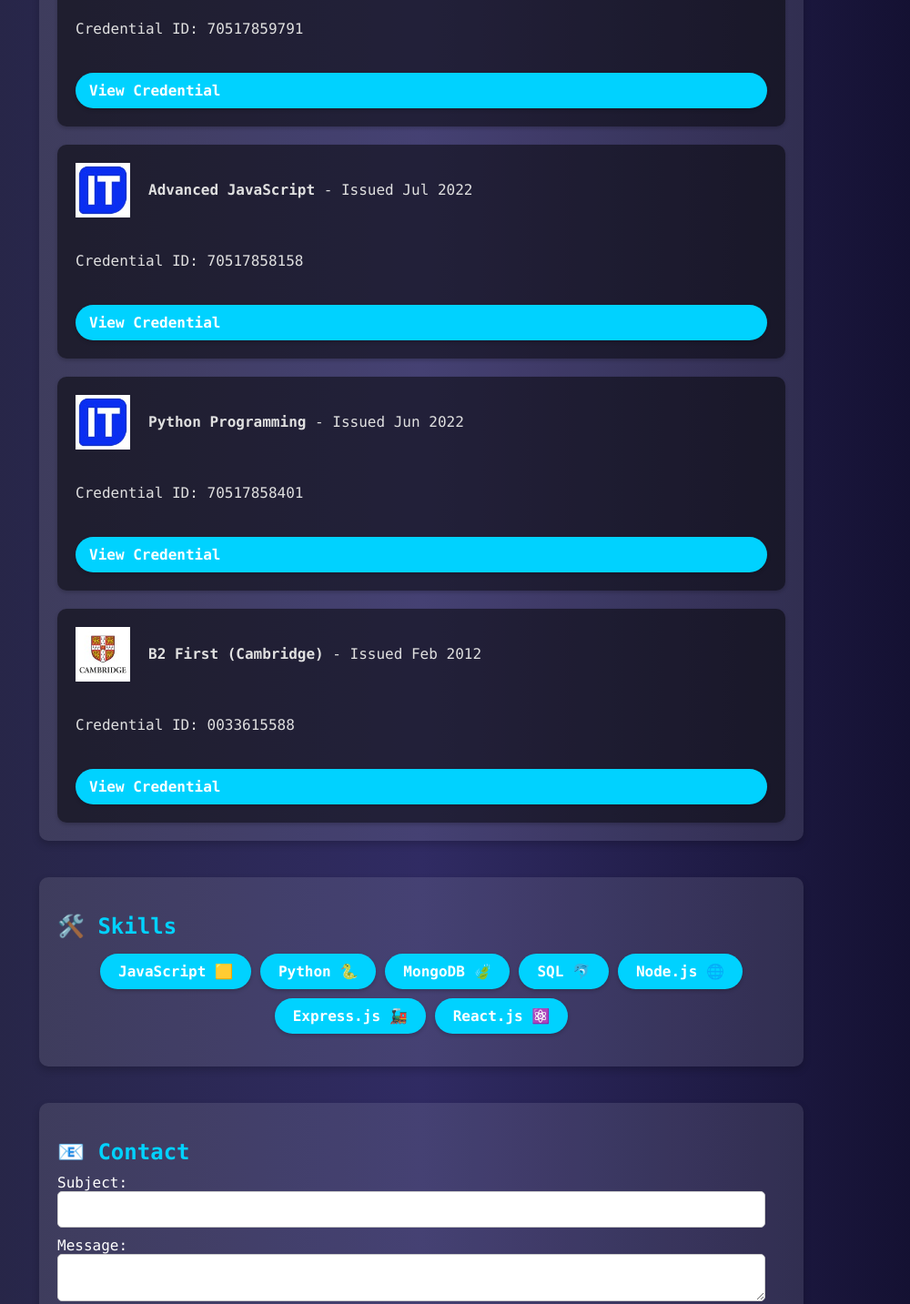
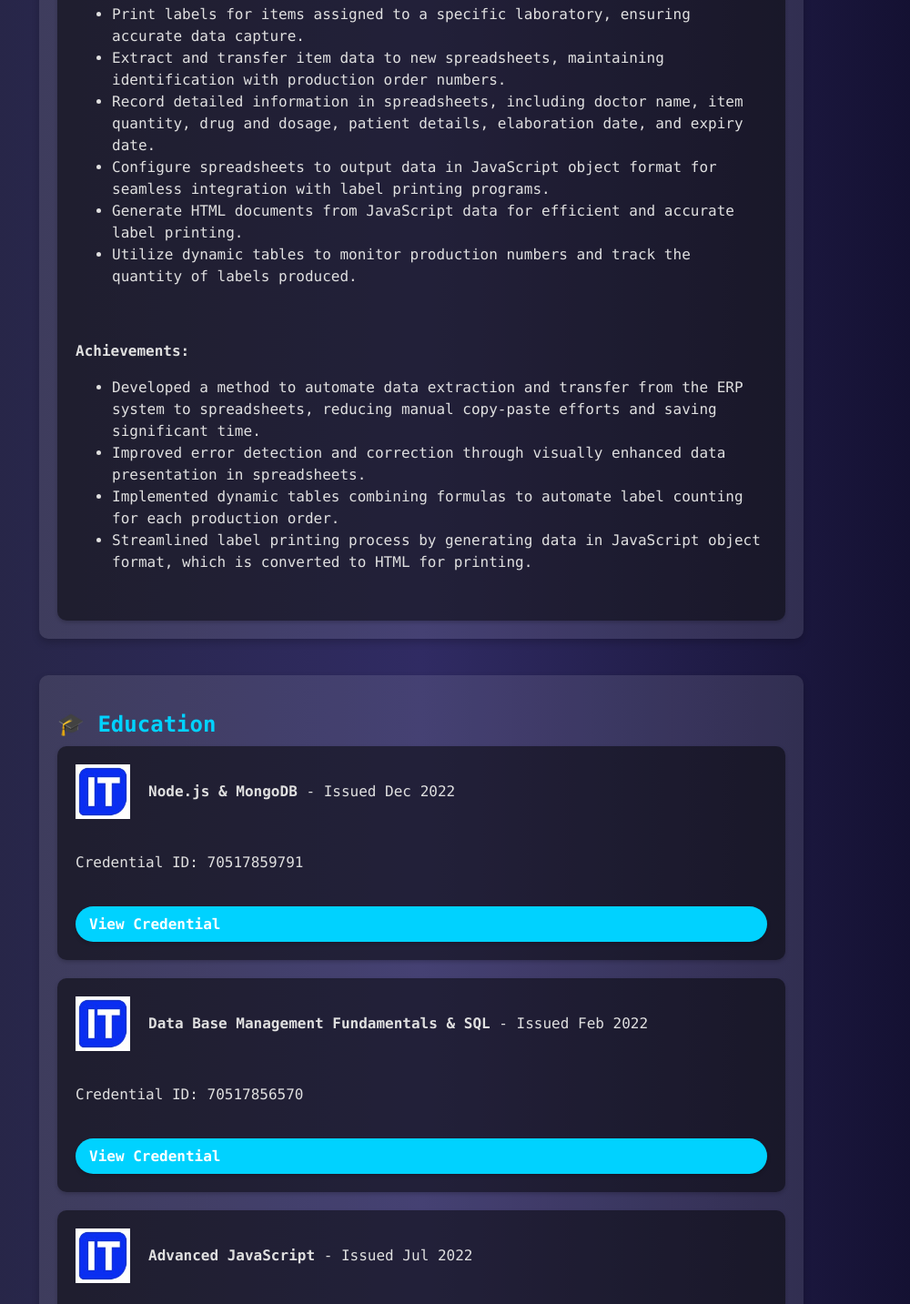
Before and after one commit to brunobelloso/online-cv, a React (Create React App) app: page / in a window 1280 px wide. Shown: the part 1237-2670 px from the top of the page at 91% size, without its empty margins (177-1177 px from the left). Built offline with nearby package versions, Linux system fonts and the light colour scheme.

Commit message:
actualizacion de componentes

```diff
--- a/src/App.js
+++ b/src/App.js
@@ -5,7 +5,6 @@ import About from './components/About';
 import Experience from './components/Experience';
 import Education from './components/Education';
 import Skills from './components/Skills';
-import Contact from './components/Contact';
 
 const App = () => {
   return (
@@ -17,7 +16,6 @@ const App = () => {
         <Experience id="experience" />
         <Education id="education" />
         <Skills id="skills" />
-        <Contact id="contact" />
       </Container>
     </>
   );
--- a/src/components/About.js
+++ b/src/components/About.js
@@ -9,9 +9,7 @@ const About = () => {
     <Section id="about" style={props} className="section">
       <SubTitle>👤 About me</SubTitle>
       <Text>
-        I am a full stack developer with expertise in JavaScript, Python, MongoDB, SQL, Node.js,
-        Express.js, and React.js. I am passionate about creating robust web applications and enjoy
-        solving complex problems with innovative solutions.
+      I am a dedicated and detail-oriented Data Entry Operator with over four years of experience in managing production orders and label printing for a pharmaceutical laboratory. My expertise lies in automating data processes, reducing manual errors, and enhancing efficiency through advanced spreadsheet management and dynamic table generation. I am skilled in utilizing JavaScript and HTML for seamless data integration and presentation, making the information visually accessible and error-free. My proactive approach and commitment to continuous improvement have significantly streamlined the workflow, saving time and improving accuracy in label production.
       </Text>
     </Section>
   );
--- a/src/components/Education.js
+++ b/src/components/Education.js
@@ -5,74 +5,71 @@ import { Section, SubTitle, SectionContainer, ItemContainer, ItemHeader, Logo, T
 const Education = () => {
   const props = useSpring({ opacity: 1, from: { opacity: 0 }, delay: 800 });
 
+  const educationItems = [
+    {
+      title: "Node.js & MongoDB",
+      imgUrl: "/educacionit_logo.png",
+      alt: "EducacionIT Logo",
+      issuedDate: "Dec 2022",
+      credentialId: "70517859791",
+      credentialUrl: "https://api.educacionit.com/pdf/certificados/bruno-belloso-705178/59791",
+    },
+    {
+      title: "Data Base Management Fundamentals & SQL",
+      imgUrl: "/educacionit_logo.png",
+      alt: "EducacionIT Logo",
+      issuedDate: "Feb 2022",
+      credentialId: "70517856570",
+      credentialUrl: "https://api.educacionit.com/pdf/certificados/bruno-belloso-705178/56570",
+    },
+    {
+      title: "Advanced JavaScript",
+      imgUrl: "/educacionit_logo.png",
+      alt: "EducacionIT Logo",
+      issuedDate: "Jul 2022",
+      credentialId: "70517858158",
+      credentialUrl: "https://api.educacionit.com/pdf/certificados/bruno-belloso-705178/58158",
+    },
+    {
+      title: "Python Programming",
+      imgUrl: "/educacionit_logo.png",
+      alt: "EducacionIT Logo",
+      issuedDate: "Jun 2022",
+      credentialId: "70517858401",
+      credentialUrl: "https://api.educacionit.com/pdf/certificados/bruno-belloso-705178/58401",
+    },
+    {
+      title: "B2 First (Cambridge)",
+      imgUrl: "/cambridge_logo.png",
+      alt: "Cambridge Logo",
+      issuedDate: "Feb 2012",
+      credentialId: "0033615588",
+      credentialUrl: "https://www.cambridgeenglish.org/exams-and-tests/first/",
+    },
+  ];
+
   return (
     <Section id="education" style={props}>
       <SubTitle>🎓 Education</SubTitle>
       <SectionContainer>
-        <ItemContainer>
+        {educationItems.map((item, index) => (
+          <ItemContainer key={index}>
             <ItemHeader>
-            <Logo src="/educacionit_logo.png" alt="EducacionIT Logo" />
+              <Logo src={item.imgUrl} alt={item.alt} />
               <TextContainer>
                 <Text>
-                <strong>Node.js & MongoDB</strong> - Issued Dec 2022
+                  <strong>{item.title}</strong> - Issued {item.issuedDate}
                 </Text>
               </TextContainer>
             </ItemHeader>
             <Text>
-            Credential ID: 70517859791
+              Credential ID: {item.credentialId}
             </Text>
-          <Button href="https://api.educacionit.com/pdf/certificados/bruno-belloso-705178/59791" target="_blank" rel="noopener noreferrer">
+            <Button href={item.credentialUrl} target="_blank" rel="noopener noreferrer">
               View Credential
             </Button>
           </ItemContainer>
-        <ItemContainer>
-          <ItemHeader>
-            <Logo src="/educacionit_logo.png" alt="EducacionIT Logo" />
-            <TextContainer>
-              <Text>
-                <strong>Advanced JavaScript</strong> - Issued Jul 2022
-              </Text>
-            </TextContainer>
-          </ItemHeader>
-          <Text>
-            Credential ID: 70517858158
-          </Text>
-          <Button href="https://api.educacionit.com/pdf/certificados/bruno-belloso-705178/58158" target="_blank" rel="noopener noreferrer">
-            View Credential
-          </Button>
-        </ItemContainer>
-        <ItemContainer>
-          <ItemHeader>
-            <Logo src="/educacionit_logo.png" alt="EducacionIT Logo" />
-            <TextContainer>
-              <Text>
-                <strong>Python Programming</strong> - Issued Jun 2022
-              </Text>
-            </TextContainer>
-          </ItemHeader>
-          <Text>
-            Credential ID: 70517858401
-          </Text>
-          <Button href="https://api.educacionit.com/pdf/certificados/bruno-belloso-705178/58401" target="_blank" rel="noopener noreferrer">
-            View Credential
-          </Button>
-        </ItemContainer>
-        <ItemContainer>
-          <ItemHeader>
-            <Logo src="/cambridge_logo.png" alt="Cambridge Logo" />
-            <TextContainer>
-              <Text>
-                <strong>B2 First (Cambridge)</strong> - Issued Feb 2012
-              </Text>
-            </TextContainer>
-          </ItemHeader>
-          <Text>
-            Credential ID: 0033615588
-          </Text>
-          <Button href="https://www.cambridgeenglish.org/exams-and-tests/first/" target="_blank" rel="noopener noreferrer">
-            View Credential
-          </Button>
-        </ItemContainer>
+        ))}
       </SectionContainer>
     </Section>
   );
--- a/src/components/Experience.js
+++ b/src/components/Experience.js
@@ -1,6 +1,15 @@
-import React from 'react';
-import { useSpring } from 'react-spring';
-import { Section, SubTitle, Text, SectionContainer, ItemContainer, ItemHeader, Logo, TextContainer } from '../styles';
+import React from "react";
+import { useSpring } from "react-spring";
+import {
+  Section,
+  SubTitle,
+  Text,
+  SectionContainer,
+  ItemContainer,
+  ItemHeader,
+  Logo,
+  TextContainer,
+} from "../styles";
 
 const Experience = () => {
   const props = useSpring({ opacity: 1, from: { opacity: 0 }, delay: 600 });
@@ -11,7 +20,10 @@ const Experience = () => {
       <SectionContainer>
         <ItemContainer>
           <ItemHeader>
-            <Logo src="/farmacia_vip_logo.png" alt="Farmacia & Laboratorio Vip Logo" />
+            <Logo
+              src="/farmacia_vip_logo.png"
+              alt="Farmacia & Laboratorio Vip Logo"
+            />
             <TextContainer>
               <Text>
                 <strong>Data Entry Operator, Administrative Assistant</strong>
@@ -25,6 +37,63 @@ const Experience = () => {
             <br />
             Buenos Aires, Argentina · On-site
           </Text>
+          <Text>
+            <strong>Key Responsibilities:</strong>
+            <ul>
+              <li>
+                Manage production orders by processing item information from
+                different laboratories.
+              </li>
+              <li>
+                Print labels for items assigned to a specific laboratory,
+                ensuring accurate data capture.
+              </li>
+              <li>
+                Extract and transfer item data to new spreadsheets, maintaining
+                identification with production order numbers.
+              </li>
+              <li>
+                Record detailed information in spreadsheets, including doctor
+                name, item quantity, drug and dosage, patient details,
+                elaboration date, and expiry date.
+              </li>
+              <li>
+                Configure spreadsheets to output data in JavaScript object
+                format for seamless integration with label printing programs.
+              </li>
+              <li>
+                Generate HTML documents from JavaScript data for efficient and
+                accurate label printing.
+              </li>
+              <li>
+                Utilize dynamic tables to monitor production numbers and track
+                the quantity of labels produced.
+              </li>
+            </ul>
+          </Text>
+          <Text>
+            <strong>Achievements:</strong>
+            <ul>
+              <li>
+                Developed a method to automate data extraction and transfer from
+                the ERP system to spreadsheets, reducing manual copy-paste
+                efforts and saving significant time.
+              </li>
+              <li>
+                Improved error detection and correction through visually
+                enhanced data presentation in spreadsheets.
+              </li>
+              <li>
+                Implemented dynamic tables combining formulas to automate label
+                counting for each production order.
+              </li>
+              <li>
+                Streamlined label printing process by generating data in
+                JavaScript object format, which is converted to HTML for
+                printing.
+              </li>
+            </ul>
+          </Text>
         </ItemContainer>
       </SectionContainer>
     </Section>
--- a/src/components/Skills.js
+++ b/src/components/Skills.js
@@ -9,7 +9,8 @@ const skills = [
   { name: 'SQL', emoji: '🐬' },
   { name: 'Node.js', emoji: '🌐' },
   { name: 'Express.js', emoji: '🚂' },
-  { name: 'React.js', emoji: '⚛️' }
+  { name: 'React.js', emoji: '⚛️' },
+  { name: 'Que le paso a brunito', emoji: '🐸' }
 ];
 
 const Skills = () => {
```
Lines whose indentation alone changed are shown as unchanged.
